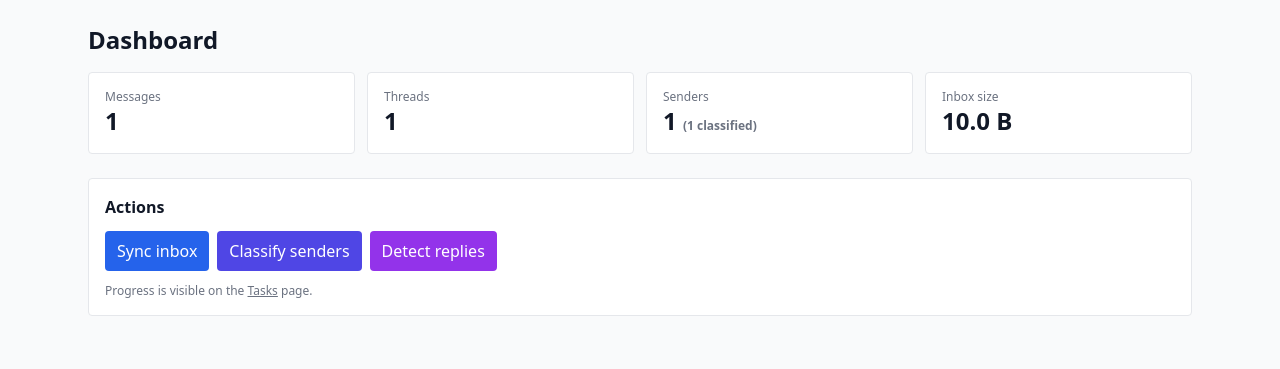
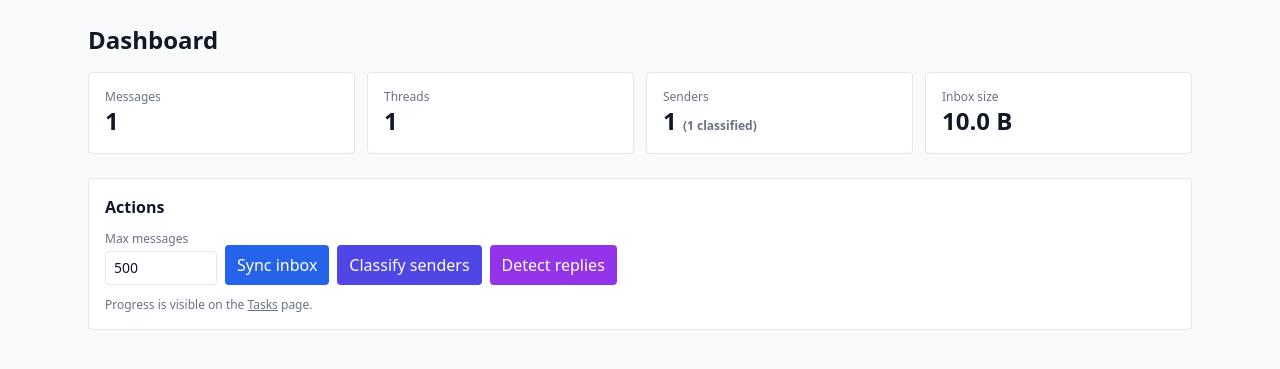
Before and after one commit to rburhum/MailLlama, a FastAPI app: page / in a window 1280 px wide. Shown: the part 53-422 px from the top of the page. Run offline with FastAPI, Linux system fonts and the light colour scheme; tables that the repository leaves empty hold one stand-in row (values such as "Sample post"); some libraries are stand-ins or nearby versions.

Commit message:
Add configurable sync limit to the dashboard UI
The sync button previously pulled up to 5000 messages with no way to
control the batch size from the UI. For a first sync on a large inbox
that's an unpleasant surprise.

Added a "Max messages" number input (default 500, range 1–50000) next
to the Sync button on the dashboard. HTMX includes its value in the
POST to /actions/sync, which passes it through to sync_account(). The
server clamps the value to [1, 50000] as a safety rail.

Co-Authored-By: Claude Opus 4.6 (1M context) <noreply@anthropic.com>

```diff
--- a/mailllama/web/templates/dashboard.html
+++ b/mailllama/web/templates/dashboard.html
@@ -29,8 +29,15 @@
 
   <div class="bg-white border rounded p-4 space-y-3">
     <h2 class="font-semibold">Actions</h2>
-    <div class="flex flex-wrap gap-2">
+    <div class="flex flex-wrap items-end gap-2">
+      <div>
+        <label class="block text-xs text-gray-500 mb-1">Max messages</label>
+        <input id="sync-limit" name="max_messages" type="number" value="500"
+               min="1" max="50000" step="100"
+               class="w-28 border rounded px-2 py-1.5 text-sm" />
+      </div>
       <button hx-post="/actions/sync" hx-swap="none"
+              hx-include="#sync-limit"
               class="px-3 py-2 bg-blue-600 text-white rounded">Sync inbox</button>
       <button hx-post="/actions/classify" hx-swap="none"
               class="px-3 py-2 bg-indigo-600 text-white rounded">Classify senders</button>
```
Also changed, not shown: mailllama/web/routes/actions.py (+6 -2 lines).
